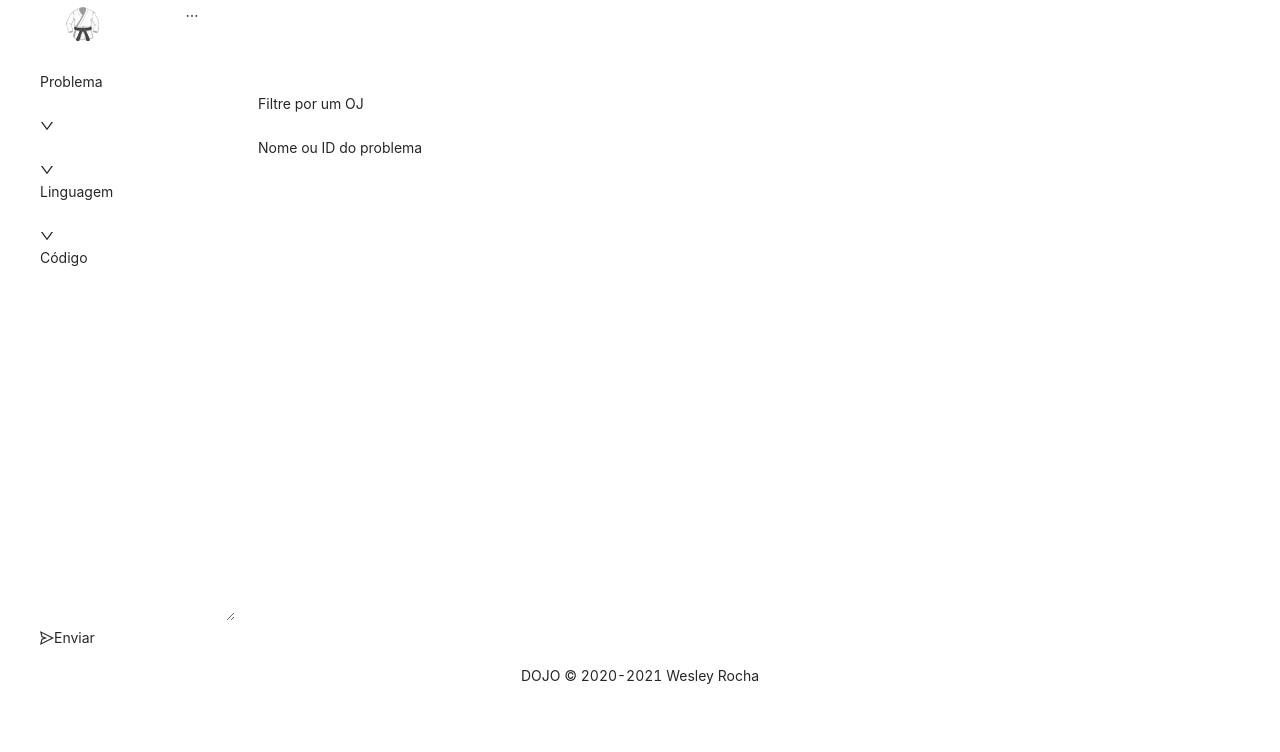
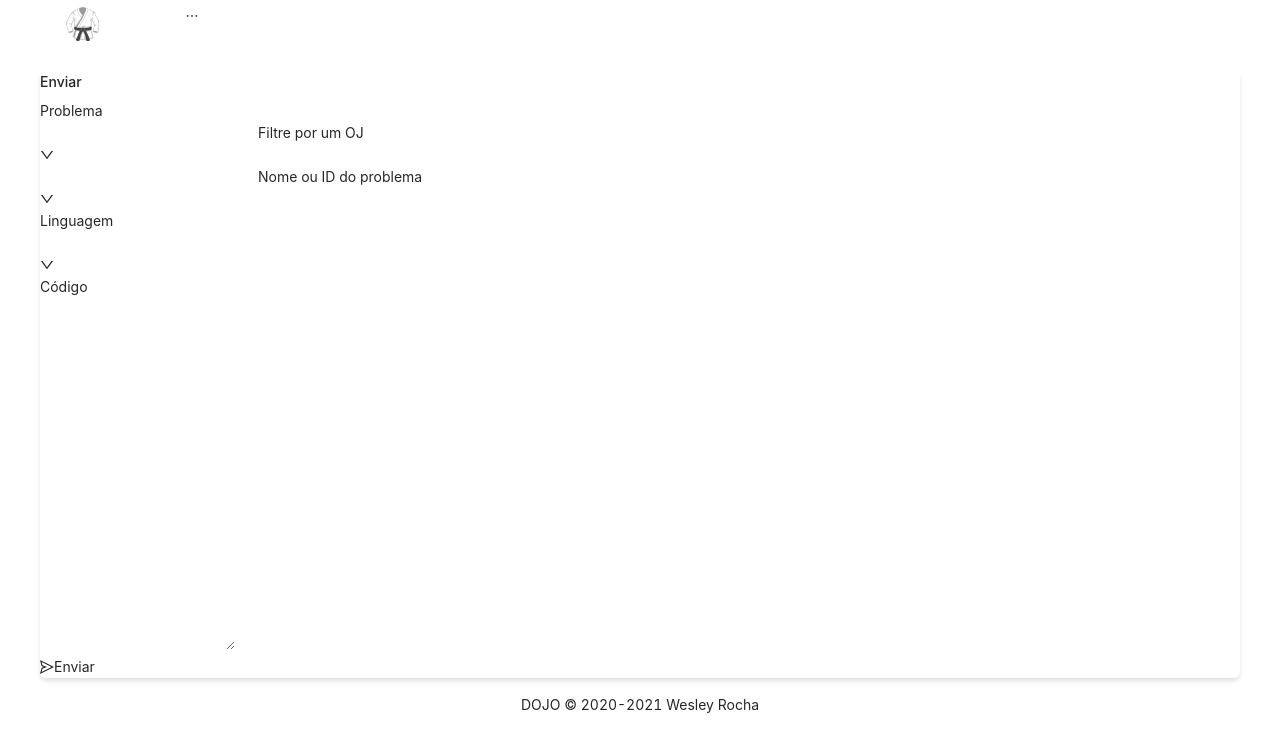
Before and after one commit to wdsrocha/dojo, a Next.js app in the folder packages/app/: page /submit in a window 1280 px wide. Shown: the top 752 px of the page. Built offline with nearby package versions, Linux system fonts and the light colour scheme.

Commit message:
Update Submit page style

```diff
--- a/packages/app/pages/submit.tsx
+++ b/packages/app/pages/submit.tsx
@@ -1,26 +1,30 @@
 import { FC, useState } from 'react';
 import {
- Form, Button, Select, Input,
+ Form, Button, Select, Input, Card,
 } from 'antd';
 import { SendOutlined } from '@ant-design/icons';
+import Title from 'antd/lib/typography/Title';
 
 const { Item } = Form;
 const { Option } = Select;
 const { TextArea, Group } = Input;
 
 const layout = {
-  labelCol: { span: 4 },
-  wrapperCol: { span: 10 },
+  labelCol: { span: 2 },
 };
 
 const tailLayout = {
-  wrapperCol: { offset: 4, span: 8 },
+  wrapperCol: { offset: 2, span: 8 },
 };
 
 const Submitter: FC = () => {
   const [isLoading, setIsLoading] = useState(false);
 
   return (
+    <Card
+      className="card"
+      title={<Title level={1}>Enviar</Title>}
+    >
       <Form
         {...layout}
         name="submit"
@@ -81,7 +85,6 @@ const Submitter: FC = () => {
         <Item name="code" label="Código">
           <TextArea rows={16} />
         </Item>
-
         <Item {...tailLayout}>
           <Button
             className="flex items-center"
@@ -94,6 +97,7 @@ const Submitter: FC = () => {
           </Button>
         </Item>
       </Form>
+    </Card>
   );
 };
 
```
Lines whose indentation alone changed are shown as unchanged.
